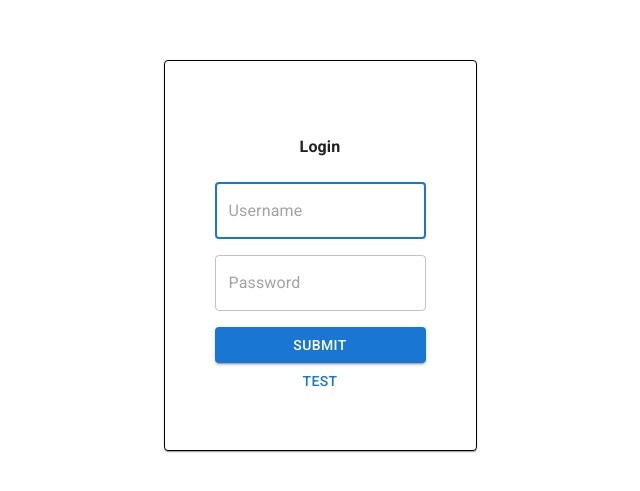
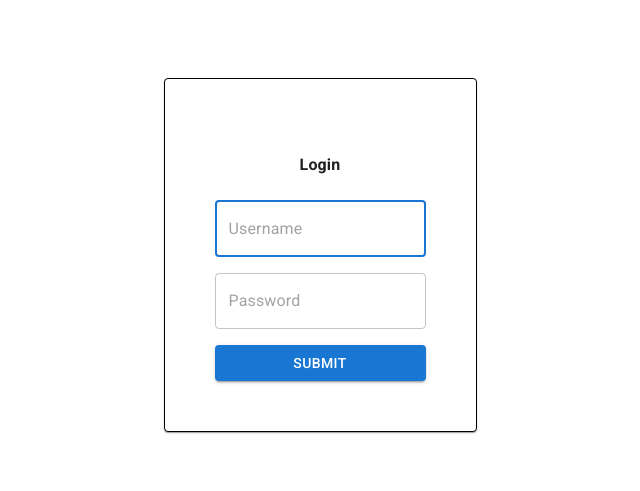
Before and after one commit to szeckirjr/jumpstart-uvec, a React (Create React App) app: page /login in a window 1280 px wide. Shown: the part 145-636 px from the top of the page, without its empty margins (320-960 px from the left). Built offline with nearby package versions, Linux system fonts and the light colour scheme.

Commit message:
update email storage

```diff
--- a/src/navigation/LoginPage.tsx
+++ b/src/navigation/LoginPage.tsx
@@ -2,7 +2,7 @@ import { Button, Grid, Paper, Stack, TextField, Typography } from "@mui/material
 import { Box, padding } from "@mui/system";
 import { useEffect, useState } from "react";
 import { useNavigate } from "react-router-dom";
-import { registerWithEmailAndPassword, logInWithEmailAndPassword, getUserDataFromEmail } from "../api/firebase";
+import { registerWithEmailAndPassword, logInWithEmailAndPassword, getUserDataFromEmail, updateStepforProject } from "../api/firebase";
 
 export function LoginPage() {
   const navigate = useNavigate();
@@ -22,7 +22,8 @@ export function LoginPage() {
     event.preventDefault();
     const loginUser = await logInWithEmailAndPassword(user, password);
     if (loginUser) {
-      localStorage.setItem('USER', JSON.stringify(loginUser.user.email));
+      const email = JSON.stringify(loginUser.user.email).replaceAll("\"", "");
+      localStorage.setItem('USER', email);
       navigate('/');
       console.log(loginUser);
     } else {
@@ -45,7 +46,7 @@ export function LoginPage() {
         border: "0.5px solid black"
       }}>
         <Box sx={{ p: 3 }}>
-          <Typography sx={{fontWeight: 600}}>Login</Typography>
+          <Typography sx={{ fontWeight: 600 }}>Login</Typography>
         </Box>
         <form onSubmit={handleSubmit}>
           <Grid container direction="column" spacing={2}>
@@ -94,7 +95,7 @@ export function LoginPage() {
             </Grid>
           </Grid>
         </form>
-        <Button onClick={getUserDataFromEmail}>Test</Button>
+
       </Paper>
     </Stack>
   );
```
Also changed, not shown: src/api/firebase.js (+7 -7 lines).
